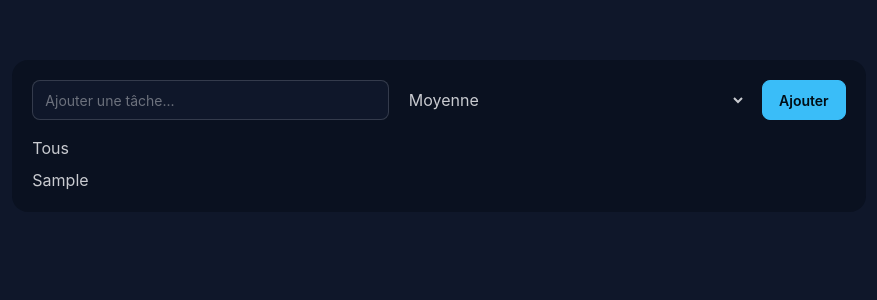
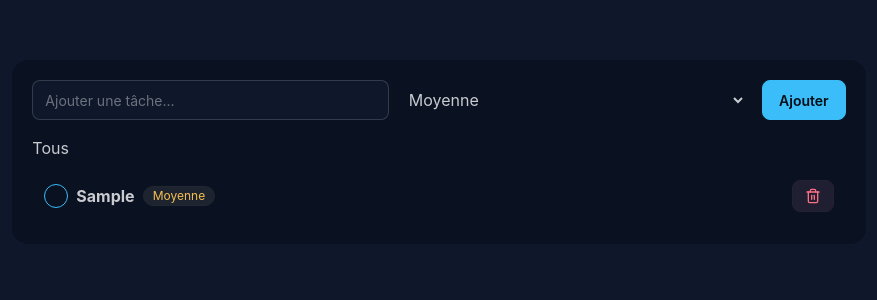
Before and after one commit to MohandBir/task-flow, a React (Vite) app: page / in a window 1280 px wide. Both pictures are taken after typing "Sample" into the empty fields and a click on the button "Ajouter". Shown: the top 300 px of the page, without its empty margins (201-1078 px from the left). Built offline with nearby package versions, Linux system fonts and the light colour scheme.

Commit message:
t2: mise en forme de la liste des tâches

```diff
--- a/package.json
+++ b/package.json
@@ -11,6 +11,7 @@
   },
   "dependencies": {
     "@tailwindcss/vite": "^4.3.3",
+    "lucide-react": "^1.56.0",
     "react": "^19.2.8",
     "react-dom": "^19.2.8",
     "tailwindcss": "^4.3.3"
--- a/src/App.tsx
+++ b/src/App.tsx
@@ -1,4 +1,5 @@
 import { useEffect, useState } from "react";
+import TodoItem from "./todoItem";
 
 type Priority = "Urgente" | "Moyenne" | "Basse";
 type Todo = {
@@ -80,8 +81,8 @@
           {filteredTodos.length > 0 ? (
             <ul className="divide-y divide-primary/20">
               { filteredTodos.map((todo) => (
-                <li>
-                  {todo.text}
+                <li key={todo.id}>
+                  <TodoItem todo={todo}/>
                 </li>
                 ))}
             </ul>
--- a/src/todoItem.tsx
+++ b/src/todoItem.tsx
@@ -1,3 +1,5 @@
+import { Trash } from "lucide-react";
+
 type Priority = "Urgente" | "Moyenne" | "Basse";
 
 type Todo = {
@@ -12,8 +14,34 @@
 
 const TodoItem = ({ todo}: Props) => {
     return (
-        <li>
-            {todo.text}
+        <li className="p-3">
+            <div className="flex justify-between items-center">
+                <div className="flex items-center gap-2">
+                    <input
+                     type="checkbox"
+                     className="checkbox checkbox-primary"
+                    />
+                    <span className="text-md font-bold">
+                        <span className=""> {todo.text}</span>
+                    </span>
+                    <span
+                        className={`badge badge-sm badge-soft
+                            ${todo.priority === "Urgente" ?
+                            "badge-error" : todo.priority === "Moyenne"
+                                ? "badge-warning"
+                                : "badge-success"
+                            }`}
+                    >
+
+                        {todo.priority}
+                    </span>
+                </div>
+                <button
+                  className="btn btn-sm btn-error btn-soft"
+                >
+                    <Trash className="w-4 h-4" />
+                </button>
+            </div>
         </li>
     )
 }
```
Also changed, not shown: 1 other file (tests, documents, lock files or other folders).
